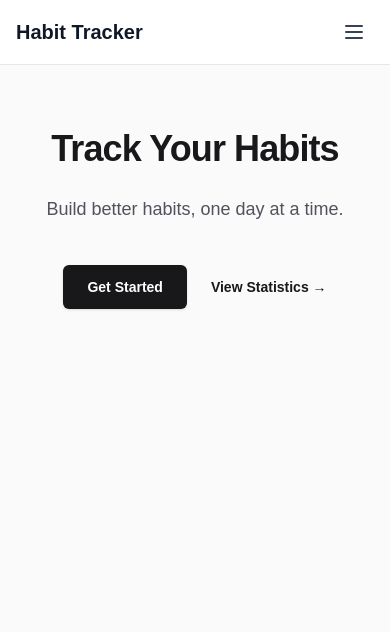
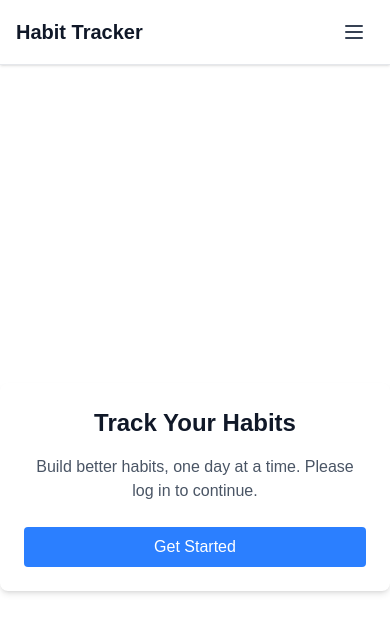
Before and after one commit to beforeAW/habit-tracker, a Next.js app: page / in a window 390 px wide. Shown: the top 632 px of the page. Built offline with nearby package versions, Linux system fonts and the light colour scheme.

Commit message:
add login page and auth functions

```diff
--- /dev/null
+++ b/app/(auth)/layout.tsx
@@ -0,0 +1,13 @@
+import React from 'react';
+
+const AuthLayout = ({ children }: { children: React.ReactNode }) => {
+    return (
+        <div className="flex flex-col items-center justify-center min-h-screen">
+            <div className="w-full max-w-md p-6 bg-white rounded-lg shadow-md">
+                {children}
+            </div>
+        </div>
+    );
+};
+
+export default AuthLayout;
--- /dev/null
+++ b/app/(auth)/login/page.tsx
@@ -0,0 +1,37 @@
+import React from 'react';
+import Button from '@/components/Button';
+
+const Login = () => {
+    return (
+        <form className="space-y-4">
+            <h2 className="text-2xl font-bold mb-4 text-gray-900">Login</h2>
+            <div>
+                <label htmlFor="email" className="block text-sm font-medium text-gray-900 mb-1">Email</label>
+                <input
+                    type="email"
+                    id="email"
+                    name="email"
+                    autoComplete="email"
+                    className="mt-1 block w-full border-2 border-gray-400 rounded-md p-2 text-gray-900 placeholder-gray-500 focus:border-blue-500 focus:ring-1 focus:ring-blue-500"
+                    required
+                />
+            </div>
+            <div>
+                <label htmlFor="password" className="block text-sm font-medium text-gray-900 mb-1">Password</label>
+                <input
+                    type="password"
+                    id="password"
+                    name="password"
+                    autoComplete="current-password"
+                    className="mt-1 block w-full border-2 border-gray-400 rounded-md p-2 text-gray-900 placeholder-gray-500 focus:border-blue-500 focus:ring-1 focus:ring-blue-500"
+                    required
+                />
+            </div>
+            <Button type="submit" variant="primary" className="w-full">
+                Login
+            </Button>
+        </form>
+    );
+};
+
+export default Login;
--- a/app/layout.tsx
+++ b/app/layout.tsx
@@ -2,6 +2,7 @@ import type { Metadata } from "next";
 import { Geist, Geist_Mono } from "next/font/google";
 import "./globals.css";
 import Navbar from "@/components/Navbar";
+import { AuthProvider } from "@/lib/auth";
 
 const geistSans = Geist({
   variable: "--font-geist-sans",
@@ -26,10 +27,12 @@ export default function RootLayout({
   return (
     <html lang="en">
       <body
-        className={`${geistSans.variable} ${geistMono.variable} antialiased`}
+        className={`${geistSans.variable} ${geistMono.variable} antialiased bg-gray-100`}
       >
-        <Navbar />
-        {children}
+        <AuthProvider>
+          <Navbar />
+          {children}
+        </AuthProvider>
       </body>
     </html>
   );
--- a/app/page.tsx
+++ b/app/page.tsx
@@ -1,32 +1,36 @@
-import Image from "next/image";
+"use client";
+
+import { useEffect } from 'react';
+import { useRouter } from 'next/navigation';
+import { useAuth } from '@/lib/auth';
+import Link from 'next/link';
+import Button from '@/components/Button';
 
 export default function Home() {
+  const { isAuthenticated } = useAuth();
+  const router = useRouter();
+
+  useEffect(() => {
+    if (isAuthenticated) {
+      router.push('/dashboard');
+    }
+  }, [isAuthenticated, router]);
+
   return (
-    <div className="min-h-screen bg-zinc-50">
-      <main className="mx-auto max-w-7xl px-4 py-16 sm:px-6 lg:px-8">
-        <div className="text-center">
-          <h1 className="text-4xl font-bold tracking-tight text-zinc-900 sm:text-6xl">
-            Track Your Habits
-          </h1>
-          <p className="mt-6 text-lg leading-8 text-zinc-600">
-            Build better habits, one day at a time.
-          </p>
-          <div className="mt-10 flex items-center justify-center gap-x-6">
-            <a
-              href="/habits"
-              className="rounded-md bg-zinc-900 px-6 py-3 text-sm font-semibold text-white shadow-sm hover:bg-zinc-800 transition-colors"
-            >
-              Get Started
-            </a>
-            <a
-              href="/stats"
-              className="text-sm font-semibold leading-6 text-zinc-900 hover:text-zinc-700 transition-colors"
-            >
-              View Statistics <span aria-hidden="true">→</span>
-            </a>
-          </div>
-        </div>
-      </main>
+    <div className="flex items-center justify-center min-h-screen">
+      <div className="w-full max-w-md p-6 bg-white rounded-lg shadow-md text-center">
+        <h1 className="text-2xl font-bold mb-4 text-gray-900">
+          Track Your Habits
+        </h1>
+        <p className="text-gray-600 mb-6">
+          Build better habits, one day at a time. Please log in to continue.
+        </p>
+        <Link href="/login">
+          <Button variant="primary" size="md" className="w-full">
+            Get Started
+          </Button>
+        </Link>
+      </div>
     </div>
   );
 }
--- /dev/null
+++ b/components/Button.tsx
@@ -0,0 +1,38 @@
+import React from 'react';
+
+interface ButtonProps extends React.ButtonHTMLAttributes<HTMLButtonElement> {
+  variant?: 'primary' | 'secondary' | 'outline';
+  size?: 'sm' | 'md' | 'lg';
+  children: React.ReactNode;
+}
+
+export default function Button({
+  variant = 'primary',
+  size = 'md',
+  children,
+  className = '',
+  ...props
+}: ButtonProps) {
+  const baseStyles = 'cursor-pointer rounded font-medium transition-colors focus:outline-none focus:ring-2 focus:ring-offset-2 disabled:opacity-50 disabled:cursor-not-allowed';
+
+  const variantStyles = {
+    primary: 'bg-blue-500 text-white hover:bg-blue-600 focus:ring-blue-500',
+    secondary: 'bg-gray-500 text-white hover:bg-gray-600 focus:ring-gray-500',
+    outline: 'border-2 border-blue-500 text-blue-500 hover:bg-blue-50 focus:ring-blue-500',
+  };
+
+  const sizeStyles = {
+    sm: 'px-3 py-1.5 text-sm',
+    md: 'px-4 py-2 text-base',
+    lg: 'px-6 py-3 text-lg',
+  };
+
+  return (
+    <button
+      className={`${baseStyles} ${variantStyles[variant]} ${sizeStyles[size]} ${className}`}
+      {...props}
+    >
+      {children}
+    </button>
+  );
+}
--- /dev/null
+++ b/lib/auth.tsx
@@ -0,0 +1,60 @@
+"use client";
+
+import React, { createContext, useContext, useState, useEffect } from 'react';
+
+interface AuthContextType {
+  isAuthenticated: boolean;
+  user: any | null;
+  login: (email: string, password: string) => Promise<void>;
+  logout: () => void;
+}
+
+const AuthContext = createContext<AuthContextType | undefined>(undefined);
+
+export function AuthProvider({ children }: { children: React.ReactNode }) {
+  const [isAuthenticated, setIsAuthenticated] = useState(false);
+  const [user, setUser] = useState<any | null>(null);
+
+  useEffect(() => {
+    // Check for existing session on mount
+    const storedAuth = localStorage.getItem('isAuthenticated');
+    const storedUser = localStorage.getItem('user');
+
+    if (storedAuth === 'true' && storedUser) {
+      setIsAuthenticated(true);
+      setUser(JSON.parse(storedUser));
+    }
+  }, []);
+
+  const login = async (email: string, password: string) => {
+    // TODO: Implement actual authentication logic
+    // For now, this is a mock implementation
+    const mockUser = { email, name: 'User' };
+
+    setIsAuthenticated(true);
+    setUser(mockUser);
+    localStorage.setItem('isAuthenticated', 'true');
+    localStorage.setItem('user', JSON.stringify(mockUser));
+  };
+
+  const logout = () => {
+    setIsAuthenticated(false);
+    setUser(null);
+    localStorage.removeItem('isAuthenticated');
+    localStorage.removeItem('user');
+  };
+
+  return (
+    <AuthContext.Provider value={{ isAuthenticated, user, login, logout }}>
+      {children}
+    </AuthContext.Provider>
+  );
+}
+
+export function useAuth() {
+  const context = useContext(AuthContext);
+  if (context === undefined) {
+    throw new Error('useAuth must be used within an AuthProvider');
+  }
+  return context;
+}
```
